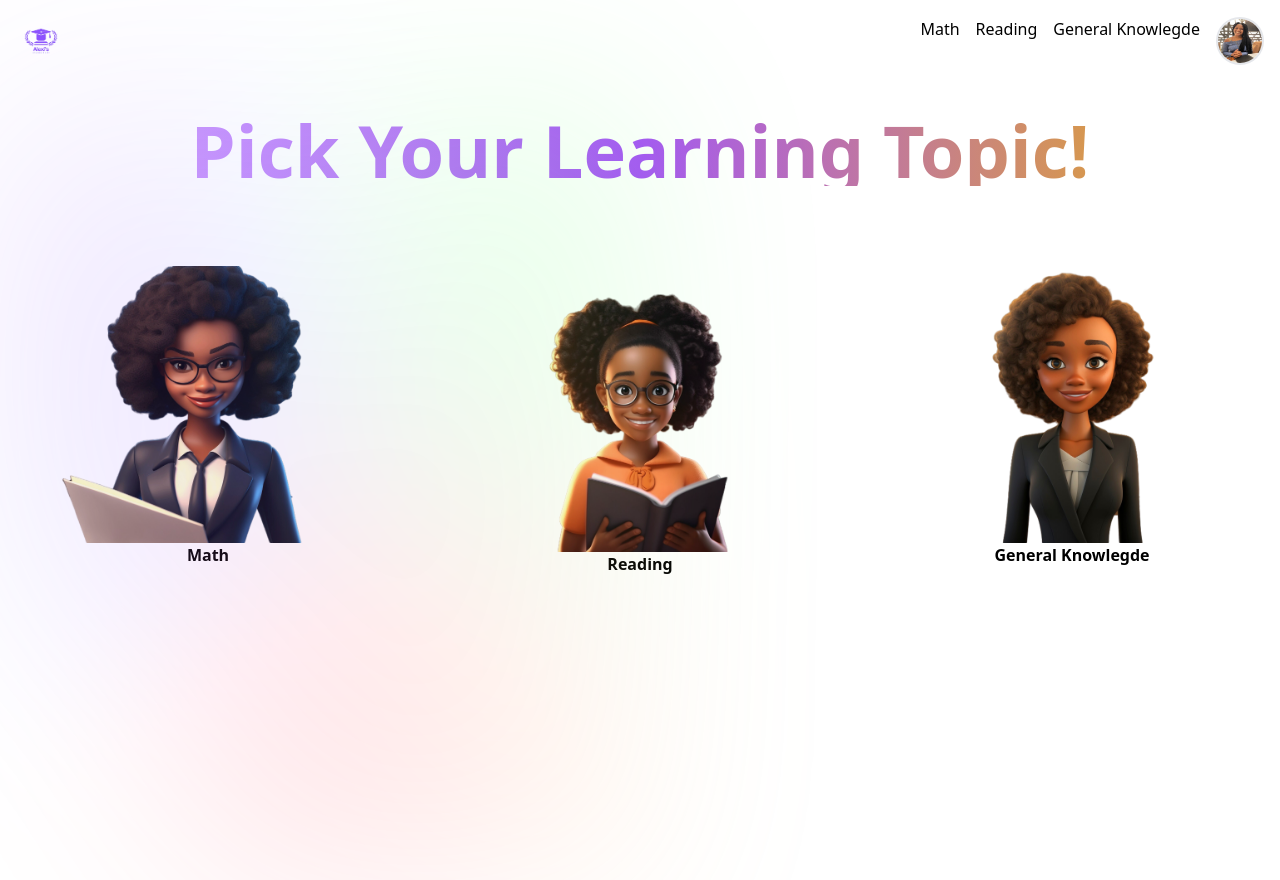
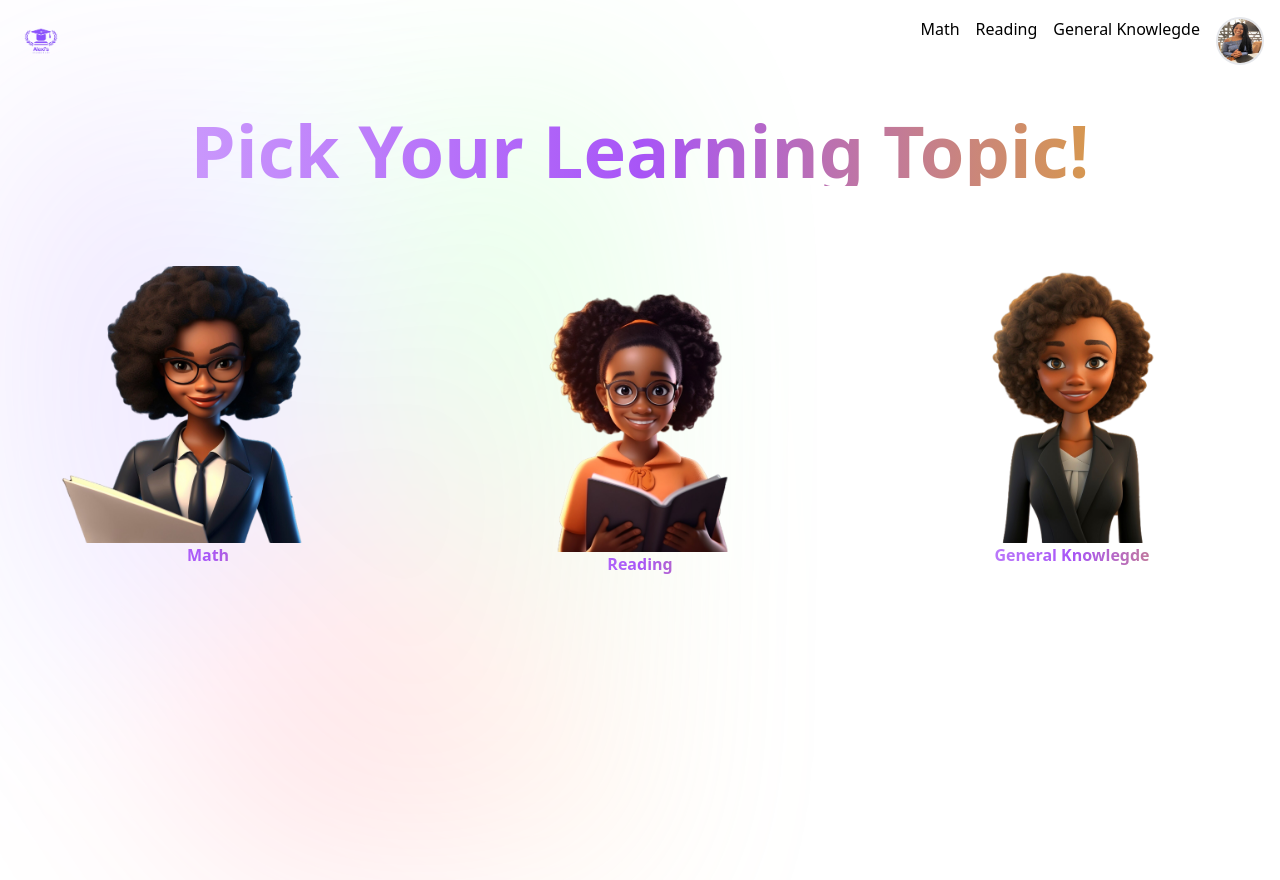
Before and after one commit to steelo808/Alexi-s-Learning-App, a Next.js app: page /explore in a window 1280 px wide. Built offline with nearby package versions, Linux system fonts and the light colour scheme.

Commit message:
fixed z-index issue bug fixed

```diff
--- a/app/explore/page.jsx
+++ b/app/explore/page.jsx
@@ -16,7 +16,7 @@ const Explore = () => {
             alt="portrait of young student with book"
             className="cursor-pointer"
         />
-        <h2 className ="font-bold">Math</h2>
+        <h2 className ="font-bold purple_gradient">Math</h2>
         </div>
 
         <div>
@@ -27,7 +27,7 @@ const Explore = () => {
             alt="portrait of young student with book"
             className="cursor-pointer"
         />
-        <h2 className="font-bold">Reading</h2>
+        <h2 className="font-bold purple_gradient">Reading</h2>
         </div>
 
         <div>
@@ -38,7 +38,7 @@ const Explore = () => {
             alt="portrait of young student with book"
             className="cursor-pointer"
         />
-        <h2 className="font-bold">General Knowlegde</h2>
+        <h2 className="font-bold purple_gradient">General Knowlegde</h2>
         </div>
 
         </div>
--- a/app/layout.jsx
+++ b/app/layout.jsx
@@ -16,10 +16,10 @@ const RootLayout = ({children}) => {
     <html lang = "en">
       <body>
       <div className="main">
-        <div className= "gradient" />
+        <div className= "gradient absolute inset-0 z-0" />
       </div>
 
-          <main className="app">
+          <main className="app relative z-10">
           <Navbar/>
             {children}
           <Footer/>
```
